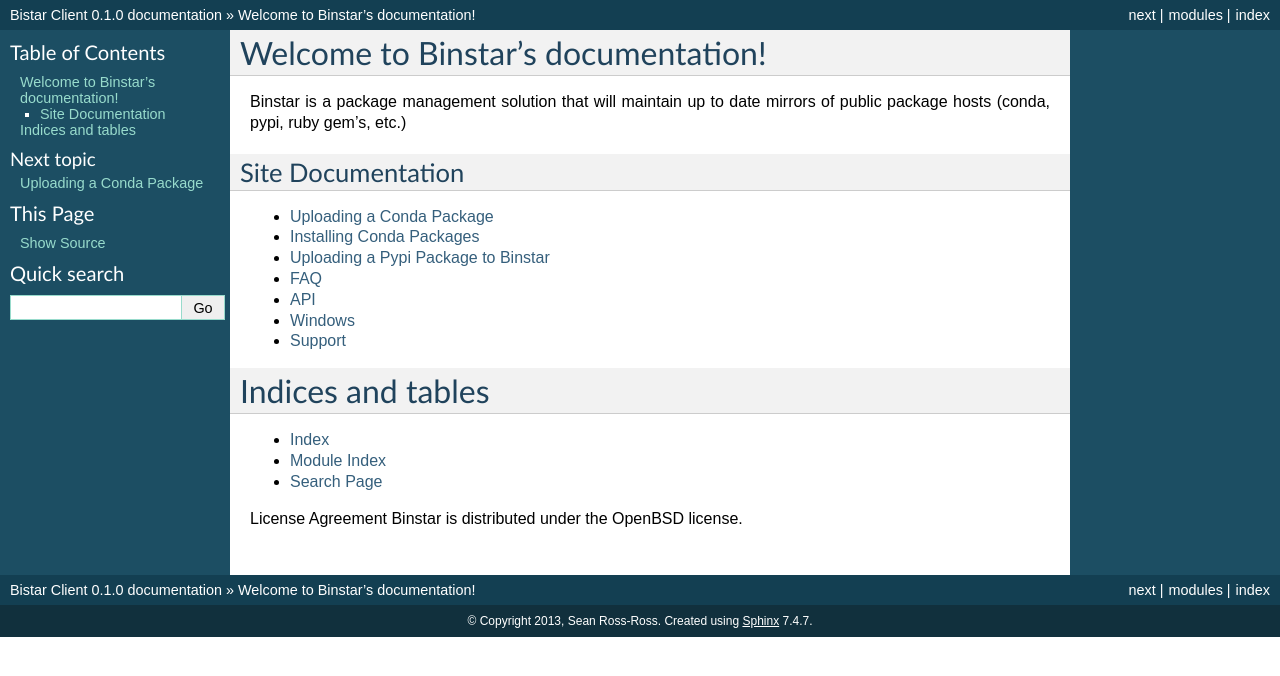
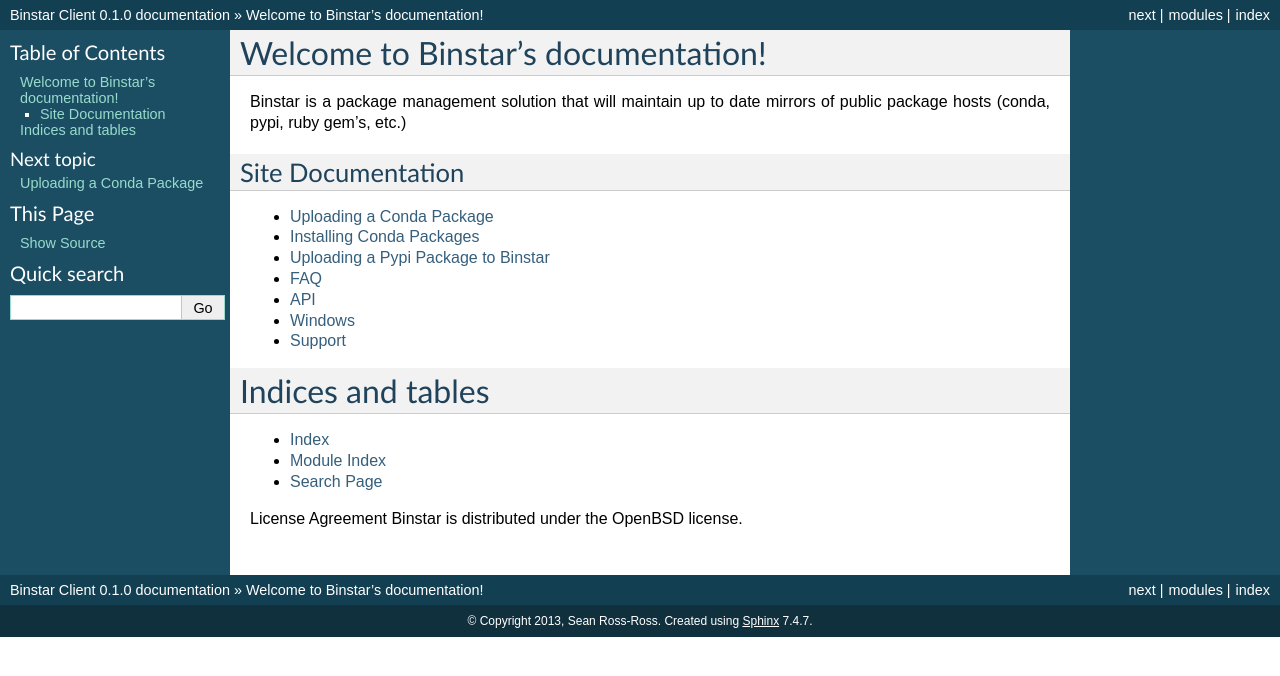
Before and after one commit to anaconda/anaconda-client, a Sphinx documentation site: the page built from doc/index.rst, in a window 1280 px wide. Shown: the top 676 px of the page. Built offline with Sphinx 7.4.7, drawn with Linux system fonts in a browser that asks for light colours.

Commit message:
Fix typo bistar

```diff
--- a/doc/conf.py
+++ b/doc/conf.py
@@ -1,6 +1,6 @@
 # -*- coding: utf-8 -*-
 #
-# Bistar Client documentation build configuration file, created by
+# Binstar Client documentation build configuration file, created by
 # sphinx-quickstart on Sat Mar 30 10:10:48 2013.
 #
 # This file is execfile()d with the current directory set to its containing dir.
@@ -40,7 +40,7 @@ source_suffix = '.rst'
 master_doc = 'index'
 
 # General information about the project.
-project = u'Bistar Client'
+project = u'Binstar Client'
 copyright = u'2013, Sean Ross-Ross'
 
 # The version info for the project you're documenting, acts as replacement for
@@ -164,7 +164,7 @@ html_static_path = ['_static']
 #html_file_suffix = None
 
 # Output file base name for HTML help builder.
-htmlhelp_basename = 'BistarClientdoc'
+htmlhelp_basename = 'BinstarClientdoc'
 
 
 # -- Options for LaTeX output --------------------------------------------------
@@ -183,7 +183,7 @@ latex_elements = {
 # Grouping the document tree into LaTeX files. List of tuples
 # (source start file, target name, title, author, documentclass [howto/manual]).
 latex_documents = [
-  ('index', 'BistarClient.tex', u'Bistar Client Documentation',
+  ('index', 'BinstarClient.tex', u'Binstar Client Documentation',
    u'Sean Ross-Ross', 'manual'),
 ]
 
@@ -213,7 +213,7 @@ latex_documents = [
 # One entry per manual page. List of tuples
 # (source start file, name, description, authors, manual section).
 man_pages = [
-    ('index', 'bistarclient', u'Bistar Client Documentation',
+    ('index', 'binstarclient', u'Binstar Client Documentation',
      [u'Sean Ross-Ross'], 1)
 ]
 
@@ -227,8 +227,8 @@ man_pages = [
 # (source start file, target name, title, author,
 #  dir menu entry, description, category)
 texinfo_documents = [
-  ('index', 'BistarClient', u'Bistar Client Documentation',
-   u'Sean Ross-Ross', 'BistarClient', 'One line description of project.',
+  ('index', 'BinstarClient', u'Binstar Client Documentation',
+   u'Sean Ross-Ross', 'BinstarClient', 'One line description of project.',
    'Miscellaneous'),
 ]
 
```
